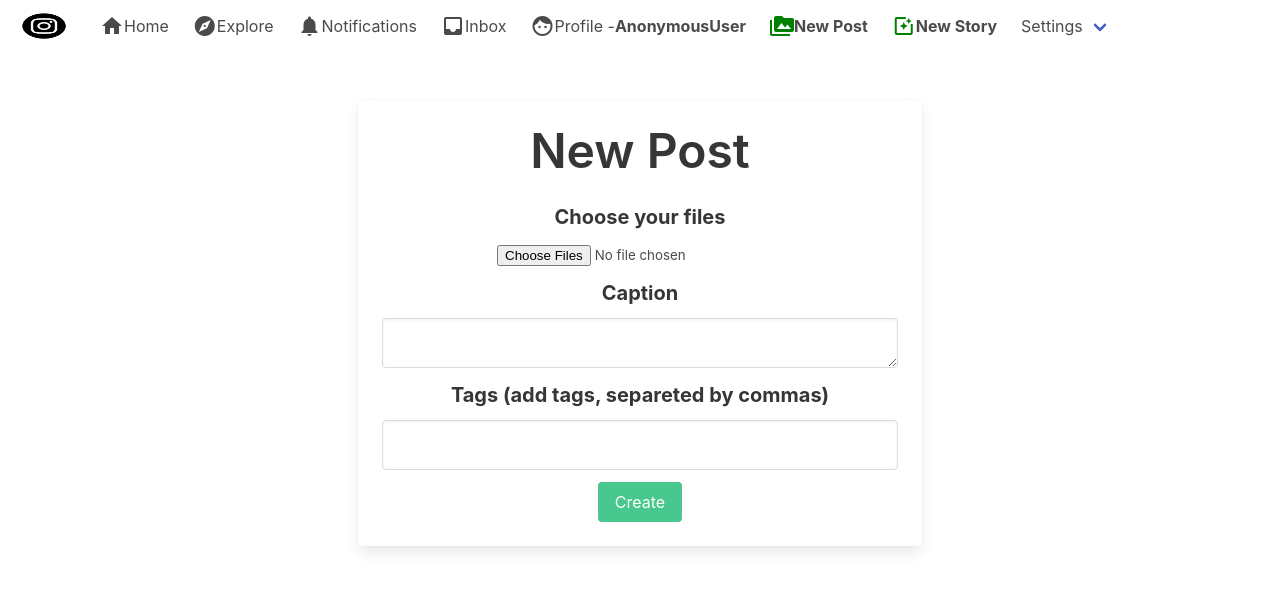
After one commit to sinaabbasi1/Instagram-like-app, a Django app: template instagram/instagram/templates/newpost.html in a window 1280 px wide. The commit adds this page. Shown: the top 591 px of the page. Run offline with Django 3.2, Linux system fonts and the light colour scheme; the template is opened without the code that fills it: values that come from a table or form of the project are taken from there, others are empty; some libraries are stand-ins or nearby versions.

Commit message:
adding new post page

```diff
--- a/instagram/instagram/templates/index.html
+++ b/instagram/instagram/templates/index.html
@@ -18,8 +18,7 @@
                 <div class="media">
                     <div class="media-left">
                         <figure class="image is-48x48">
-                                        <img src="https://bulma.io/images/placeholders/96x96.png"
-                                            alt="Placeholder image">
+                            <img src="https://bulma.io/images/placeholders/96x96.png" alt="Placeholder image">
                         </figure>
                     </div>
                     <div class="media-content">
@@ -30,7 +29,8 @@
 
                 <div class="content">
                     {{ post_item.caption }}
-                                <p>{% for tag in post_item.tags.all %}<a href="{{ tag.get_absolute_url }}">#{{ tag }}</a>{% endfor %}</p>
+                    <p>{% for tag in post_item.tags.all %}<a href="{{ tag.get_absolute_url }}">#{{ tag }}</a>{% endfor
+                        %}</p>
                     <br>
                     <time datetime="2016-1-1">{{ post_item.posted }}</time>
                 </div>
--- /dev/null
+++ b/instagram/instagram/templates/newpost.html
@@ -0,0 +1,65 @@
+{% extends 'base.html' %}
+
+{% load static %}
+
+{% block content %}
+
+<div class="columns is-mobile has-text-centered">
+  <div class="column is-half is-offset-one-quarter">
+
+    <div class="card">
+    <div class="card-content">
+
+    <form method="post" action="" enctype="multipart/form-data" role="form">
+    {% csrf_token %}
+    <h3 class="title is-1">New Post</h3>
+
+            <div class="field">
+              <p class="control has-icons-left">
+              <label class="label is-medium">Choose your files</label>
+                {{ form.content }}
+                <span class="icon is-small is-left">
+            <i class="fas fa-lock"></i>
+          </span>
+        </p>
+          </div>
+
+            <div class="field">
+              <p class="control has-icons-left">
+              <label class="label is-medium">Caption</label>
+                {{ form.caption }}
+                <span class="icon is-small is-left">
+            <i class="fas fa-lock"></i>
+          </span>
+        </p>
+          </div>
+
+            <div class="field">
+              <p class="control has-icons-left">
+              <label class="label is-medium">Tags (add tags, separeted by commas)</label>
+                {{ form.tags }}
+                <span class="icon is-small is-left">
+            <i class="fas fa-lock"></i>
+          </span>
+        </p>
+          </div>
+
+      <div class="field">
+      <p class="control">
+        <button type="submit" name="action" class="button is-success">
+          Create
+        </button>
+      </p>
+    </div>
+
+
+      </div>
+</div>
+
+
+
+
+
+
+
+{% endblock %}
```
Lines whose indentation alone changed are shown as unchanged.
